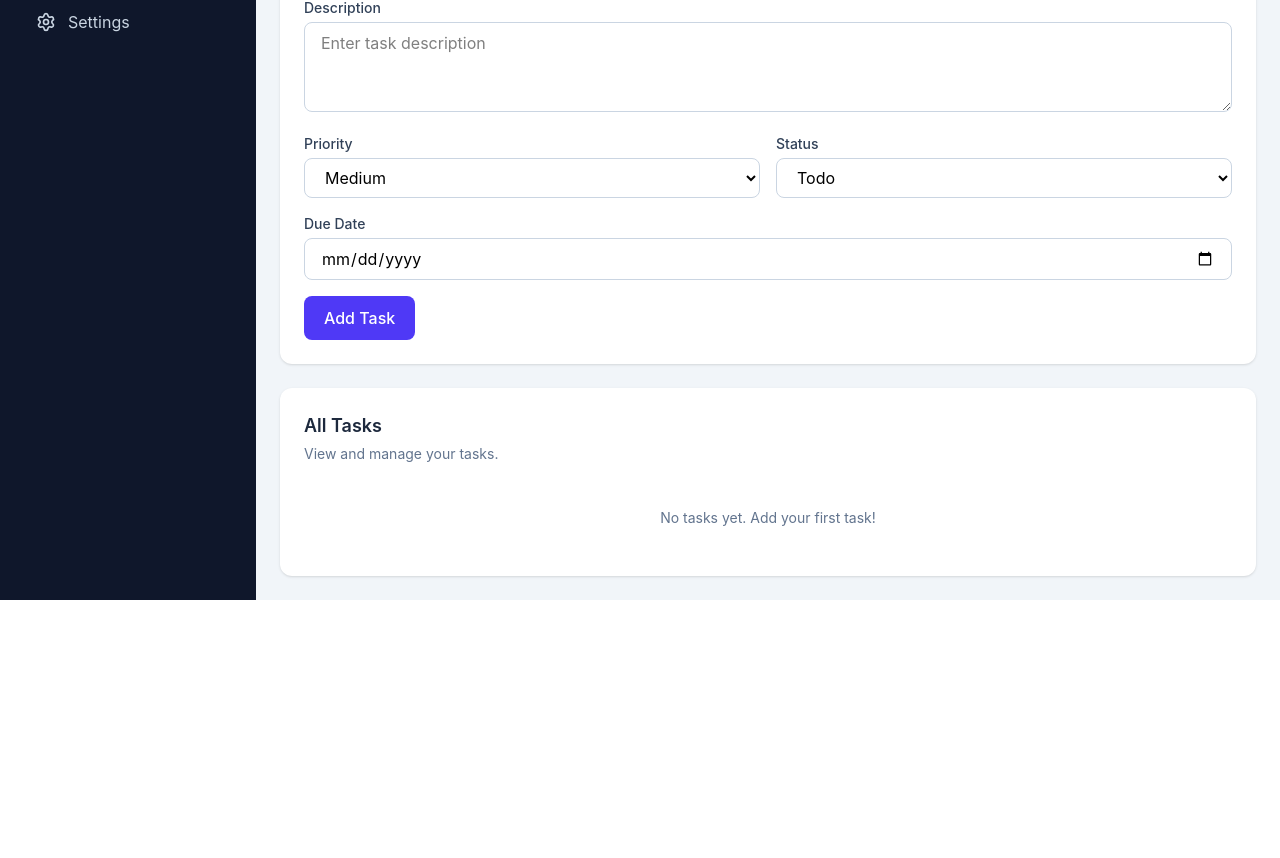
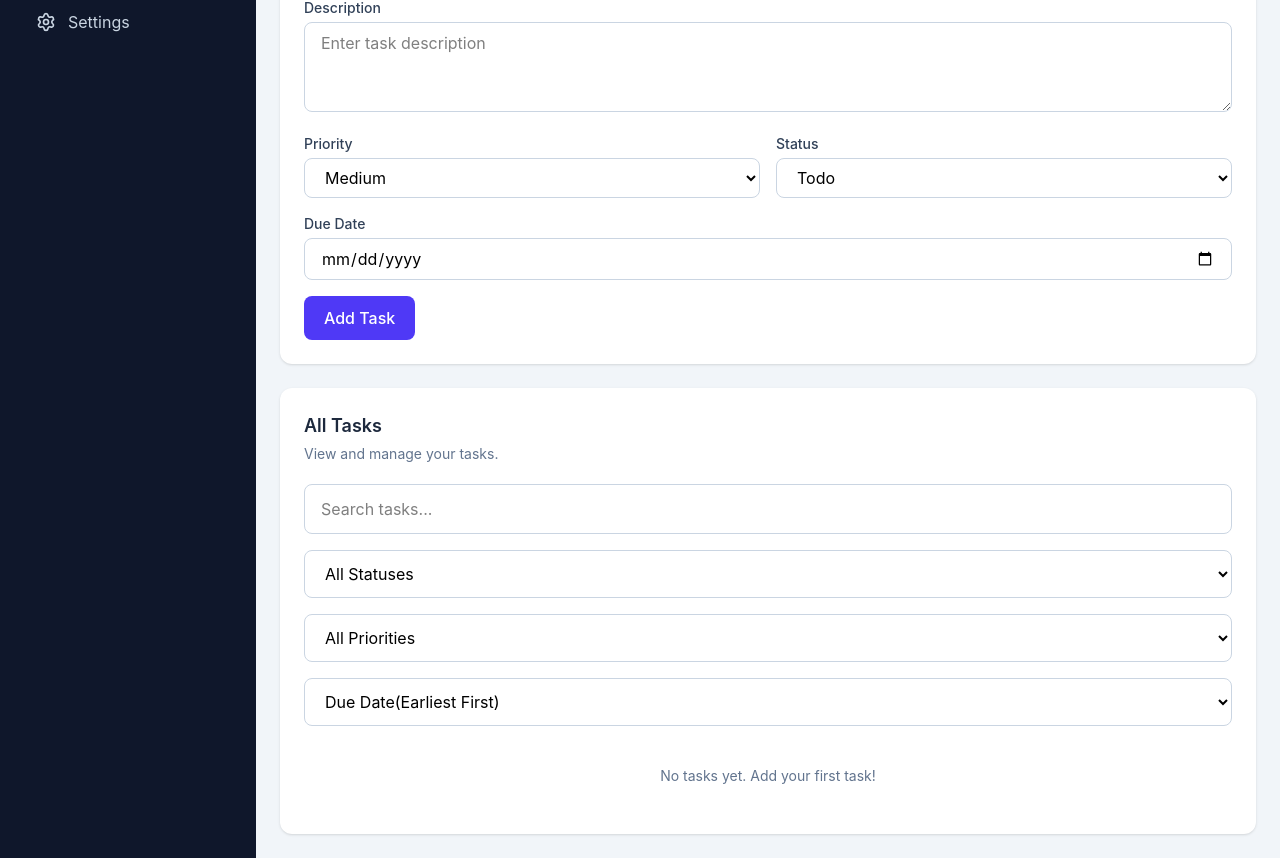
Before and after one commit to shambhavipandey1612/devtrack, a React (Vite) app: page /mytasks in a window 1280 px wide. Shown: the part 334-1192 px from the top of the page. Before the commit the page ends 934 px from the top, so only its background shows below. Built offline with nearby package versions, Linux system fonts and the light colour scheme.

Commit message:
added mytask search & sort functionality

```diff
--- a/src/component/mytasks.tsx
+++ b/src/component/mytasks.tsx
@@ -10,15 +10,19 @@ function MyTasks(){
     const [status, setStatus] = useState<"Todo" | "In Progress" | "Done">("Todo");
     const [dueDate, setDueDate] = useState("");
     const [editingTaskId, setEditingTaskId] = useState<number | null>(null);
+    const [searchTerm,setSearchTerm]=useState("");
+    const [statusFilter,setStatusFilter]=useState("All");
+    const [priorityFilter, setPriorityFilter]= useState("All");
+    const [sortOrder,setSortOrder] = useState("Earliest");
     const handleAddTask = (e: React.FormEvent<HTMLFormElement>) => {
-  e.preventDefault();
+   e.preventDefault();
 
-  if (!title.trim()) {
+   if (!title.trim()) {
     alert("Please enter a task title");
     return;
-  }
+   }
 
-  if (editingTaskId !== null) {
+   if (editingTaskId !== null) {
     setTasks((prevTasks) =>
       prevTasks.map((task) =>
         task.id === editingTaskId
@@ -73,6 +77,24 @@ const handleEditTask = (task: Task) => {
   setStatus(task.status);
   setDueDate(task.dueDate);
 };
+
+ const filteredTasks= tasks.filter((task)=>{
+ const matchesSearch=task.title.toLowerCase().includes(searchTerm.toLowerCase());
+ const matchesStatus=statusFilter==="All"|| task.status===statusFilter;
+ const matchesPriority= priorityFilter==="All"|| task.priority===priorityFilter;
+ return matchesSearch && matchesStatus && matchesPriority;
+ });
+
+ const sortedTasks = [...filteredTasks].sort((a, b) => {
+  if(!a.dueDate) return 1;
+  if(!b.dueDate) return -1;
+    if (sortOrder === "Earliest") {
+      return a.dueDate.localeCompare(b.dueDate);
+    }
+
+    return b.dueDate.localeCompare(a.dueDate);
+  });
+
     return (
         <div className="space-y-6">
             <div>
@@ -199,9 +221,38 @@ const handleEditTask = (task: Task) => {
       View and manage your tasks.
     </p>
   </div>
+   <input type="text" placeholder="Search tasks..."value={searchTerm}
+   onChange={(e)=>setSearchTerm(e.target.value)}
+   className="mb-4 w-full rounded-lg border border-slate-300 px-4 py-3 outline-none
+   focus:border-indigo-500"/>
 
-  <div className="space-y-4">
-    {tasks.map((task) => (
+ <select value={statusFilter}onChange={(e)=>setStatusFilter(e.target.value)}
+ className="mb-4 w-full rounded-lg border border-slate-300 bg-white px-4 py-3
+ outline-none focus:border-indigo-500">
+        <option value="All">All Statuses</option>
+        <option value="Todo">Todo</option>
+        <option value="In Progress">In Progress</option>
+        <option value="Done">Done</option>
+ </select>
+
+<select value={priorityFilter}onChange={(e)=>setPriorityFilter(e.target.value)}
+ className="mb-4 w-full rounded-lg border border-slate-300 bg-white px-4 py-3
+ outline-none focus:border-indigo-500">
+         <option value="All">All Priorities</option>
+         <option value="High">High</option>
+          <option value="Medium">Medium</option>
+          <option value="Low">Low</option>
+ </select>
+
+ <select value={sortOrder} onChange={(e)=>setSortOrder(e.target.value)}
+  className="mb-4 w-full rounded-lg border border-slate-300 bg-white px-4 py-3
+ outline-none focus:border-indigo-500">
+  <option value="Earliest">Due Date(Earliest First)</option>
+  <option value="Latest">Due Date(Latest First)</option>
+ </select>
+
+   <div className="space-y-4">
+    {sortedTasks.map((task) => (
       <div
         key={task.id}
         className="rounded-lg border border-slate-200 p-4"
```
